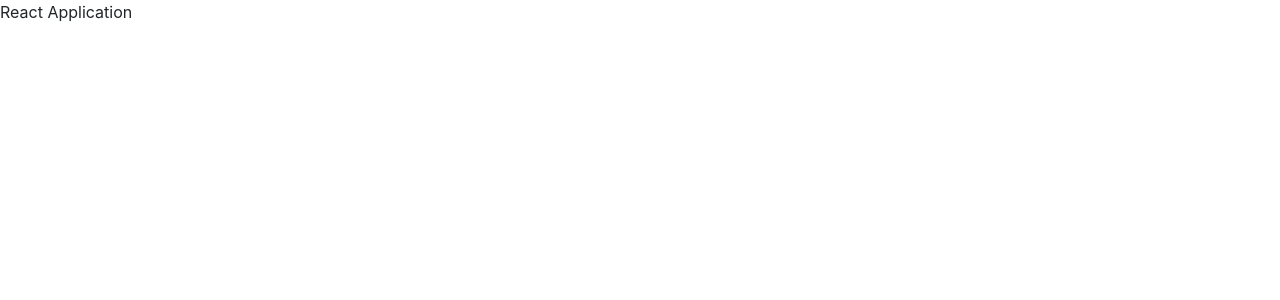
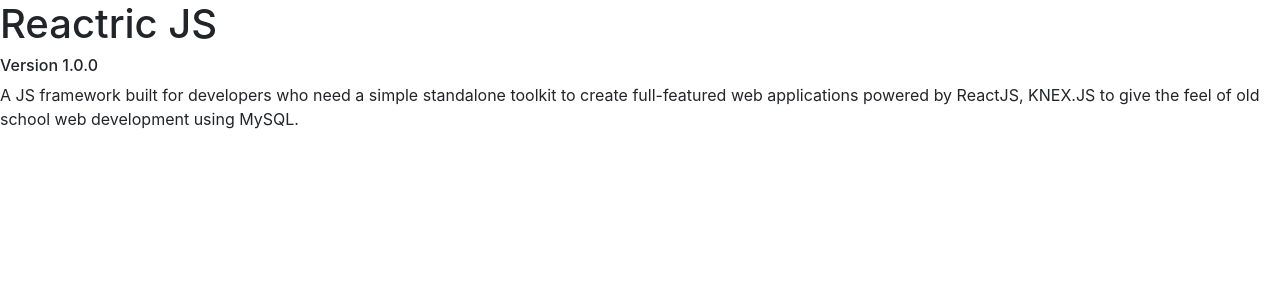
Before and after one commit to mhtamun/reactric-js, a React app: page / in a window 1280 px wide. Shown: the top 300 px of the page. Built offline with nearby package versions, Linux system fonts and the light colour scheme.

Commit message:
Change home page text

```diff
--- a/src/App.jsx
+++ b/src/App.jsx
@@ -3,7 +3,11 @@
 export default class App extends Component {
   render() {
     return (
-      <div>React Application</div>
+      <div>
+        <h1>Reactric JS</h1>
+        <h6>Version 1.0.0</h6>
+        <p>A JS framework built for developers who need a simple standalone toolkit to create full-featured web applications powered by ReactJS, KNEX.JS to give the feel of old school web development using MySQL.</p>
+      </div>
     );
   }
 }
```
